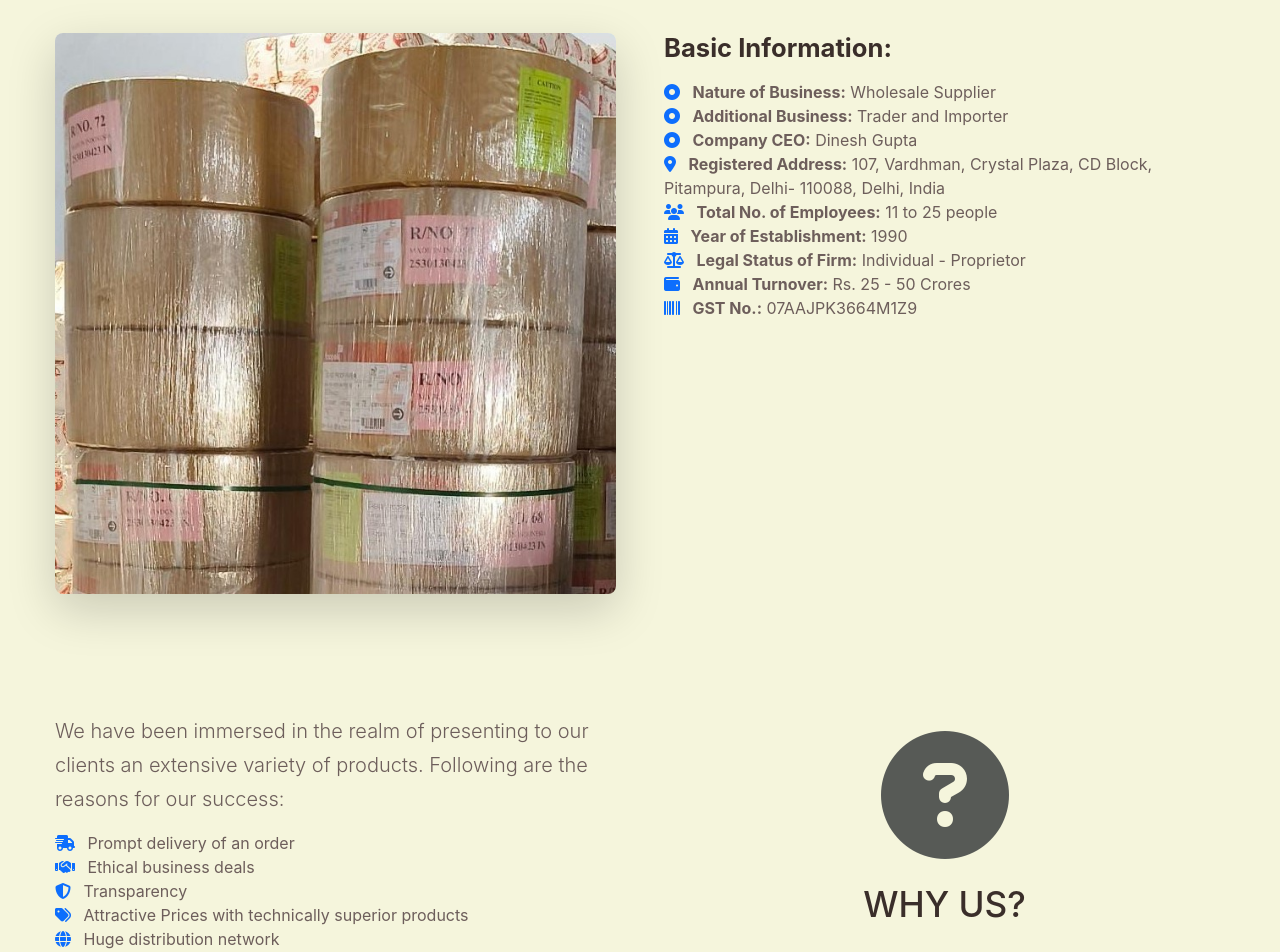
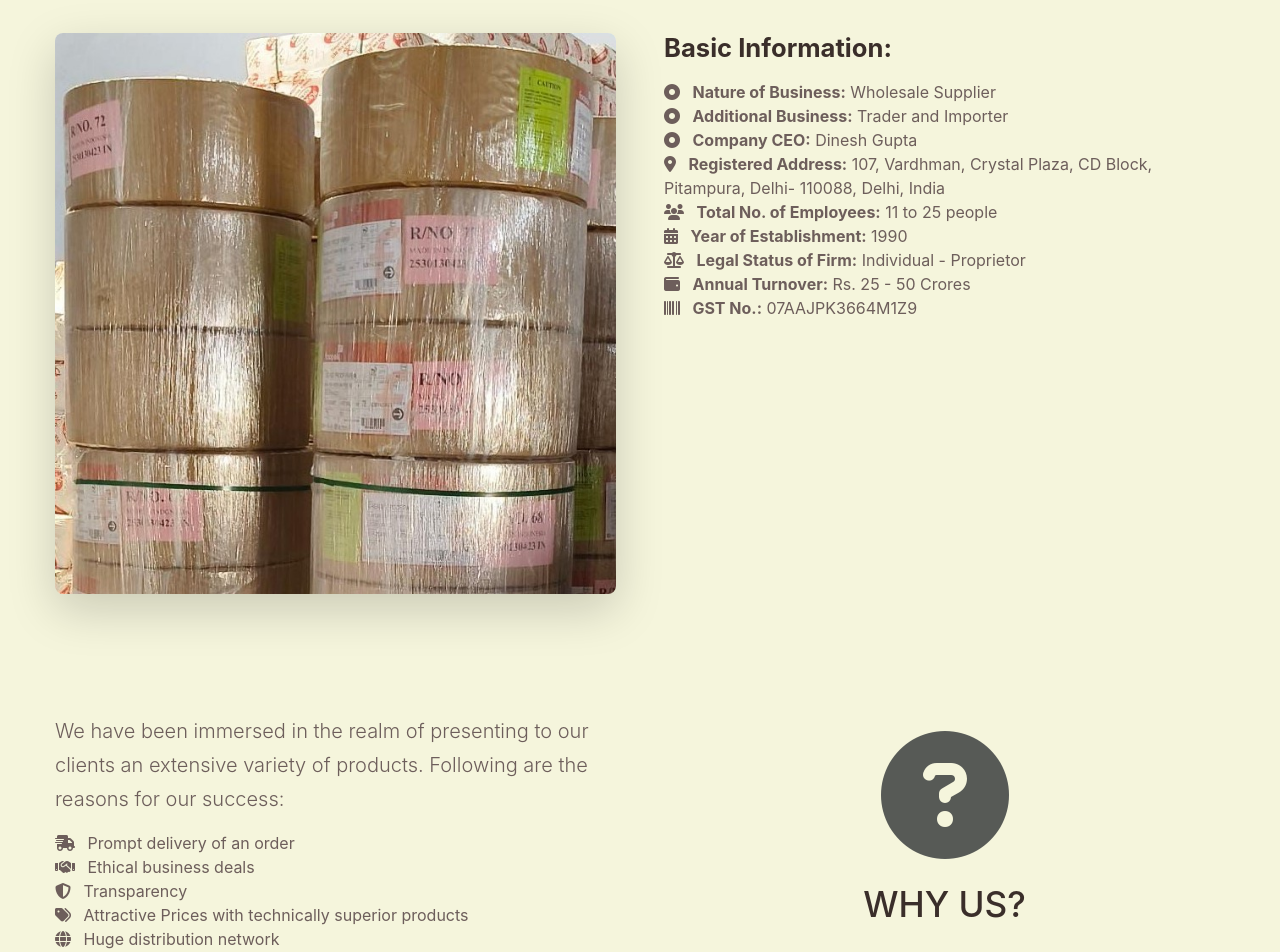
Before and after one commit to Akshit1025/sunrise-papers, a React (Create React App) app: page /about in a window 1280 px wide. Shown: the part 1600-2552 px from the top of the page. Built offline with nearby package versions, Linux system fonts and the light colour scheme; no server answers.

Commit message:
Edit About page 1

```diff
--- a/src/pages/AboutPage.js
+++ b/src/pages/AboutPage.js
@@ -110,41 +110,41 @@ const AboutPage = () => (
             </h3>
             <ul className="list-unstyled company-info-list">
               <li className="animate__animated animate__fadeInRight animate__delay-0-3s">
-                <i className="fas fa-dot-circle me-2 text-primary"></i>{" "}
+                <i className="fas fa-dot-circle me-2"></i>{" "}
                 <strong>Nature of Business:</strong> Wholesale Supplier
               </li>
               <li className="animate__animated animate__fadeInRight animate__delay-0-6s">
-                <i className="fas fa-dot-circle me-2 text-primary"></i>{" "}
+                <i className="fas fa-dot-circle me-2"></i>{" "}
                 <strong>Additional Business:</strong> Trader and Importer
               </li>
               <li className="animate__animated animate__fadeInRight animate__delay-0-9s">
-                <i className="fas fa-dot-circle me-2 text-primary"></i>{" "}
+                <i className="fas fa-dot-circle me-2"></i>{" "}
                 <strong>Company CEO:</strong> Dinesh Gupta
               </li>
               <li className="animate__animated animate__fadeInRight animate__delay-1-2s">
-                <i className="fas fa-map-marker-alt me-2 text-primary"></i>{" "}
+                <i className="fas fa-map-marker-alt me-2"></i>{" "}
                 <strong>Registered Address:</strong> 107, Vardhman, Crystal
                 Plaza, CD Block, Pitampura, Delhi- 110088, Delhi, India
               </li>
               <li className="animate__animated animate__fadeInRight animate__delay-1-5s">
-                <i className="fas fa-users me-2 text-primary"></i>{" "}
+                <i className="fas fa-users me-2"></i>{" "}
                 <strong>Total No. of Employees:</strong> 11 to 25 people
               </li>
               <li className="animate__animated animate__fadeInRight animate__delay-1-8s">
-                <i className="fas fa-calendar-alt me-2 text-primary"></i>{" "}
+                <i className="fas fa-calendar-alt me-2"></i>{" "}
                 <strong>Year of Establishment:</strong> 1990
               </li>
               <li className="animate__animated animate__fadeInRight animate__delay-2-1s">
-                <i className="fas fa-balance-scale me-2 text-primary"></i>{" "}
+                <i className="fas fa-balance-scale me-2"></i>{" "}
                 <strong>Legal Status of Firm:</strong> Individual - Proprietor
               </li>
               <li className="animate__animated animate__fadeInRight animate__delay-2-4s">
-                <i className="fas fa-wallet me-2 text-primary"></i>{" "}
+                <i className="fas fa-wallet me-2"></i>{" "}
                 <strong>Annual Turnover:</strong> Rs. 25 - 50 Crores
               </li>
               {/* Moved GST No. here from Statutory Profile */}
               <li className="animate__animated animate__fadeInRight animate__delay-2-7s">
-                <i className="fas fa-barcode me-2 text-primary"></i>{" "}
+                <i className="fas fa-barcode me-2"></i>{" "}
                 <strong>GST No.:</strong> 07AAJPK3664M1Z9
               </li>
             </ul>
@@ -174,23 +174,23 @@ const AboutPage = () => (
             </p>
             <ul className="list-unstyled values-list">
               <li className="animate__animated animate__fadeInLeft animate__delay-0-7s">
-                <i className="fas fa-shipping-fast me-2 text-primary"></i>{" "}
+                <i className="fas fa-shipping-fast me-2"></i>{" "}
                 Prompt delivery of an order
               </li>
               <li className="animate__animated animate__fadeInLeft animate__delay-0-9s">
-                <i className="fas fa-handshake me-2 text-primary"></i> Ethical
+                <i className="fas fa-handshake me-2"></i> Ethical
                 business deals
               </li>
               <li className="animate__animated animate__fadeInLeft animate__delay-1-1s">
-                <i className="fas fa-shield-alt me-2 text-primary"></i>{" "}
+                <i className="fas fa-shield-alt me-2"></i>{" "}
                 Transparency
               </li>
               <li className="animate__animated animate__fadeInLeft animate__delay-1-3s">
-                <i className="fas fa-tags me-2 text-primary"></i> Attractive
+                <i className="fas fa-tags me-2"></i> Attractive
                 Prices with technically superior products
               </li>
               <li className="animate__animated animate__fadeInLeft animate__delay-1-5s">
-                <i className="fas fa-globe me-2 text-primary"></i> Huge
+                <i className="fas fa-globe me-2"></i> Huge
                 distribution network
               </li>
             </ul>
```
